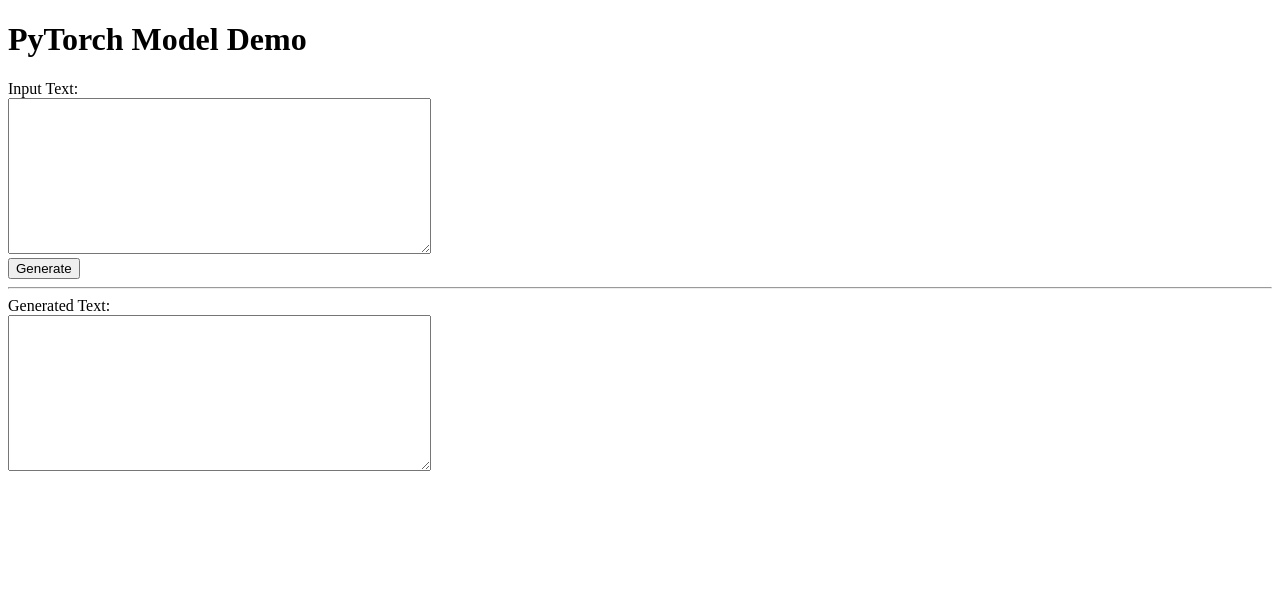
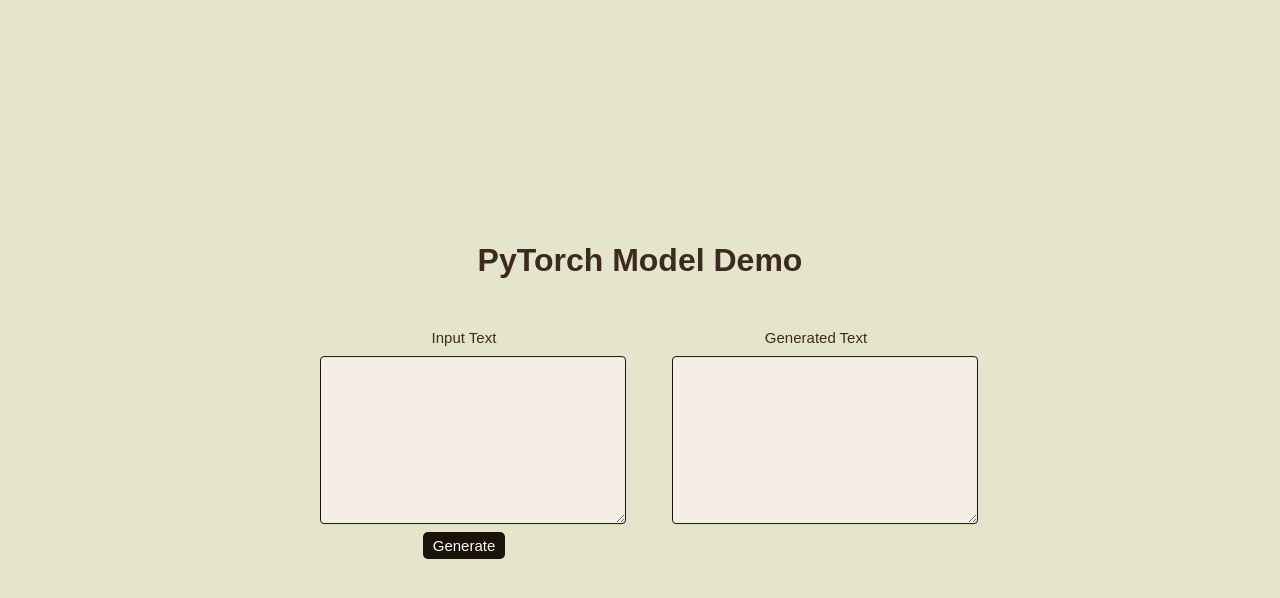
Before and after one commit to Ajblahblah-01/tweet_dataset_labelled_by_roberta, a Flask app: page / in a window 1280 px wide. Shown: the top 598 px of the page. Run offline with Flask 3, Linux system fonts and the light colour scheme; parts of the project's set-up code (start-up, migrations or seed data) failed here and were passed over.

Commit message:
css basic completed

```diff
--- a/major_project_frontend/app.py
+++ b/major_project_frontend/app.py
@@ -7,7 +7,10 @@ import torch
 import torch.nn as nn
 from torch.nn import functional as F
 
-device = 'cuda' if torch.cuda.is_available() else 'cpu'
+
+import time
+
+device = ( "cuda" if torch.cuda.is_available() else "cpu")
 
 import re
 
@@ -173,24 +176,6 @@ class BigramLanguageModel(nn.Module):
 
         return logits, loss
 
-    # def generate(self, idx, max_new_tokens):
-    #     # idx is (B, T) array of indices in the current context
-    #     for _ in range(max_new_tokens):
-    #         # crop idx to the last block_size tokens
-    #         idx_tensor = torch.tensor(idx).unsqueeze(0)
-    #         idx_cond = idx_tensor[:, -block_size:]
-    #         # idx_cond = idx[:, -block_size:]
-    #         # get the predictions
-    #         logits, loss = self(idx_cond)
-    #         # focus only on the last time step
-    #         logits = logits[:, -1, :] # becomes (B, C)
-    #         # apply softmax to get probabilities
-    #         probs = F.softmax(logits, dim=-1) # (B, C)
-    #         # sample from the distribution
-    #         idx_next = torch.multinomial(probs, num_samples=1) # (B, 1)
-    #         # append sampled index to the running sequence
-    #         idx = torch.cat((idx_tensor, idx_next), dim=1)
-    #     return idx
     def generate(self, idx, max_new_tokens):
         # idx is (B, T) array of indices in the current context
         for _ in range(max_new_tokens):
@@ -208,32 +193,13 @@ class BigramLanguageModel(nn.Module):
             idx = torch.cat((idx, idx_next), dim=1) # (B, T+1)
         return idx
 
-# model = BigramLanguageModel()
-# m = model.to(device)
-# # print the number of parameters in the model
-# print(sum(p.numel() for p in m.parameters())/1e6, 'M parameters')
-
-# # create a PyTorch optimizer
-# optimizer = torch.optim.AdamW(model.parameters(), lr=learning_rate)
-
 
 app = Flask(__name__)
 
 # Load the PyTorch model
 model_path = "final_model_10m.pth"
-model = torch.load("./final_model_10m.pth" , map_location=torch.device('cpu'))
+model = torch.load("./final_model_10m.pth" , map_location=torch.device(device))
 model.eval()
-
-
-
-
-
-#context = torch.zeros((1, 1), dtype=torch.long, device=device)
-
-
-
-
-
 
 # Define the home page route and the function to handle the user input
 @app.route("/")
@@ -242,7 +208,6 @@ def home():
 
 @app.route("/", methods=["POST"])
 def generate_text():
-
     # Get the user input from the text area
     input_text = request.form["input_text"]
     input_text = encode(input_text)
--- a/major_project_frontend/static/style.css
+++ b/major_project_frontend/static/style.css
@@ -1,24 +1,54 @@
+:root {
+	--contrast-color: #3C2A21;
+	--button-color: #1A120B;
+}
+body{
+	text-align: center;
+	background-color: #E5E5CB;
+	font-family: sans-serif;
+	color: var(--contrast-color);
+}
+#main_heading{
+	color: var(--contrast-color);
+}
 .text-boxes {
+
 	display: flex;
 	justify-content: space-between;
 	margin-bottom: 20px;
+	font-size: 15px;
 }
-
 .text-box {
+	margin-top: 10px;
 	flex-basis: 45%;
 }
 
 textarea {
+	background-color: #f5eee6;
 	width: 100%;
-	margin-bottom: 10px;
+	margin: 10px 0px 5px 0px;
+	border: 1.2px solid var(--button-color);  /* Sets a solid border with a light gray color */
+	border-radius: 4px;  /* Adds a slight curve to the corners of the border */
+	padding: 8px;  /* Adds some padding to the inside of the border */
+	resize: vertical;  /* Allows the user to resize the height of the textarea vertically */
+
 }
-
+/* .textarea_headings{
+	padding-bottom: 10px;
+} */
 #generate-button {
-	font-size: 20px;
-	padding: 10px 20px;
+	font-size: 15px;
+	padding: 5px 10px;
 	border-radius: 5px;
-	background-color: #2ecc71;
+	background-color: var(--button-color);
 	color: white;
 	border: none;
 	cursor: pointer;
 }
+.main_container{
+	/* center this div vertically and horizontally */
+	position: absolute;
+	top: 50%;
+	left: 50%;
+	transform: translate(-50%, -50%);
+}
--- a/major_project_frontend/templates/index.html
+++ b/major_project_frontend/templates/index.html
@@ -1,24 +1,37 @@
 <!DOCTYPE html>
-<html>
+<html lang="en">
   <head>
     <meta charset="UTF-8">
+    <meta http-equiv="X-UA-Compatible" content="IE=edge">
+    <meta name="viewport" content="width=device-width, initial-scale=1.0">
     <title>PyTorch Model Demo</title>
+    <link rel="stylesheet" type="text/css" href="../static/style.css">
+
   </head>
   <body>
-    <h1>PyTorch Model Demo</h1>
-    <form method="POST">
-      <label for="input_text">Input Text:</label><br>
-      <textarea id="input_text" name="input_text" rows="10" cols="50"></textarea><br>
-      <input type="submit" value="Generate">
-    </form>
 
-    <hr>
-    <label for="output_text">Generated Text:</label><br>
-    <textarea id="output_text" name="output_text" rows="10" cols="50">
-		{% if output_text %}
-		{{ output_text }}
-		{% endif %}
-	</textarea>
+    <div class = "main_container">
+      <h1 id = "main_heading">PyTorch Model Demo</h1>
+      <br>
+      <div class = "text-boxes">
+        <div class = "text-box">
+          <form method="POST">
+            <label class = "textarea_headings" for="input_text">Input Text</label><br>
+            <textarea id="input_text"  name="input_text" rows="10" cols="50"></textarea><br>
+            <input type="submit" id = "generate-button" value="Generate">
+          </form>
+        </div>
 
+
+        <div class = "text-box">
+          <label class = "textarea_headings" for="output_text">Generated Text</label><br>
+          <textarea id="output_text"  name="output_text" rows="10" cols="50">
+            {% if output_text %}
+            {{ output_text }}
+            {% endif %}
+          </textarea>
+        </div>
+      </div>
+    </div>
   </body>
 </html>
```
Also changed, not shown: major_project_frontend/static/app.js (deleted, +0 -24 lines).
